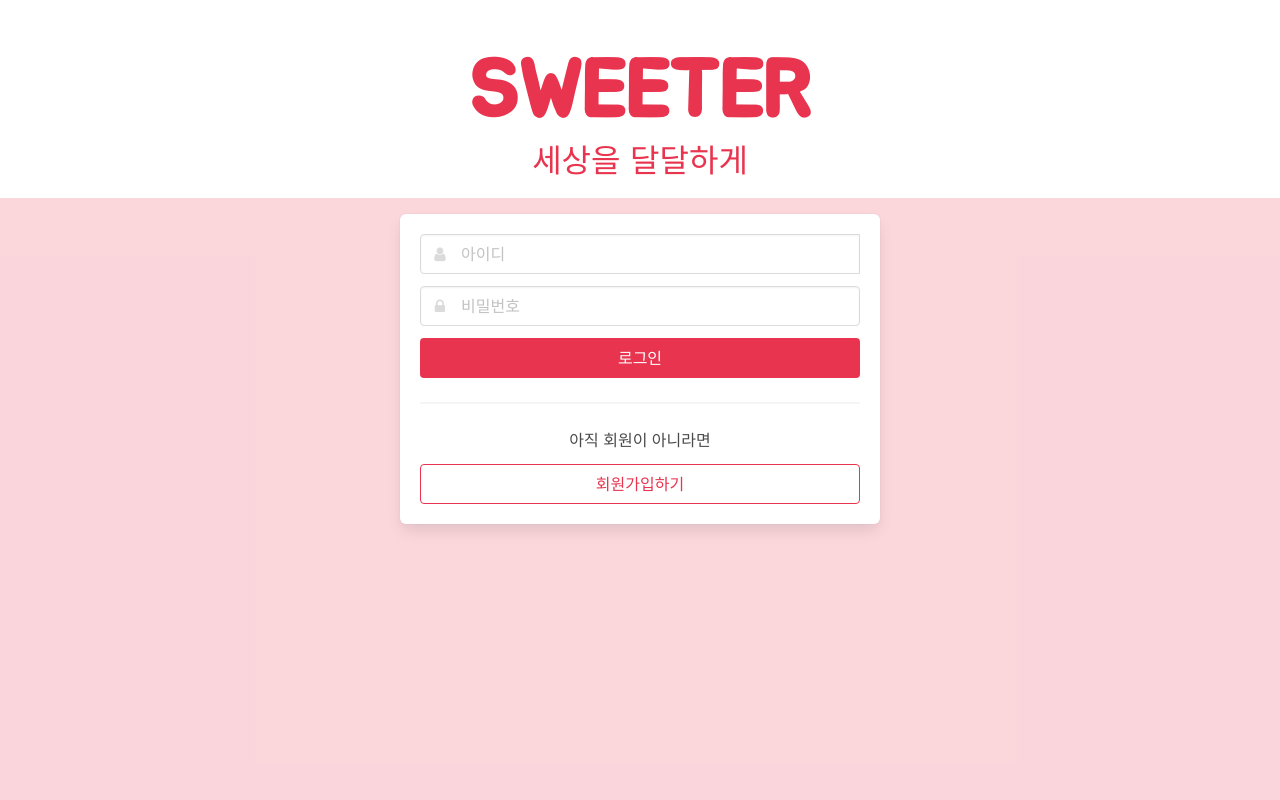
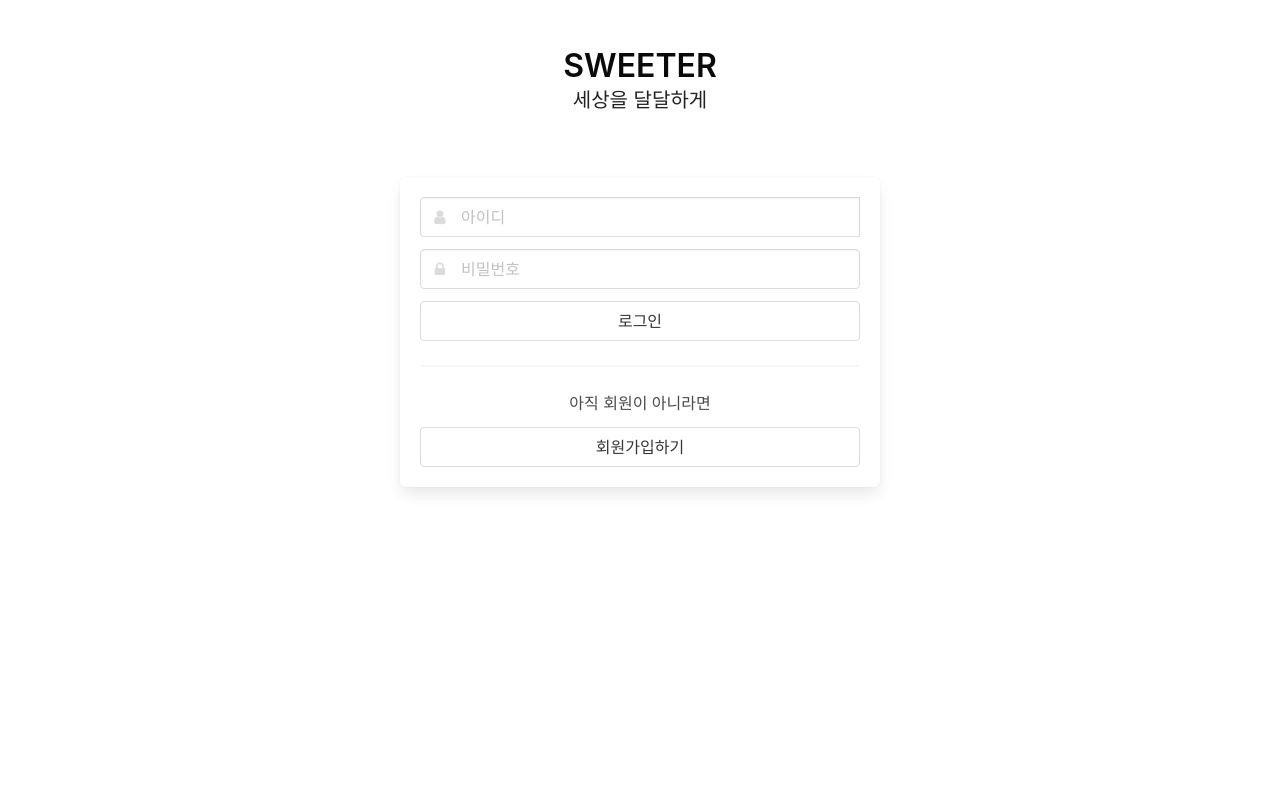
Before and after one commit to cchloe0927/week1_miniProject, a Flask app: page /login in a window 1280 px wide. Run offline with Flask 2, Linux system fonts and the light colour scheme; some libraries are stand-ins or nearby versions.

Commit message:
css입히기전 상태

```diff
--- a/templates/login.html
+++ b/templates/login.html
@@ -20,53 +20,10 @@
     <!-- JS -->
     <script src="https://ajax.googleapis.com/ajax/libs/jquery/3.4.1/jquery.min.js"></script>
     <script src="https://cdnjs.cloudflare.com/ajax/libs/jquery-cookie/1.4.1/jquery.cookie.js"></script>
-    <style>
-        body {
-            background-color: RGBA(232, 52, 78, 0.2);
-            min-height: 100vh;
-        }
 
-        .section {
-            padding: 1rem 1.5rem;
-            max-width: 750px;
-            margin: auto;
-        }
+    <link rel="stylesheet" href="{{ url_for('static', filename='css/styles.css') }}">
+    <script src="{{ url_for('static', filename='login/login.js') }}"></script>
 
-        .title {
-            font-weight: 800;
-            font-size: 5rem;
-            font-family: 'Jua', sans-serif;
-        }
-
-        .subtitle {
-            font-size: 2rem;
-            font-family: 'Jua', sans-serif;
-        }
-
-        .is-sparta {
-            color: #e8344e !important;
-        }
-
-        .button.is-sparta {
-            background-color: #e8344e;
-            border-color: transparent;
-            color: #fff !important;
-        }
-
-        .button.is-sparta.is-outlined {
-            background-color: transparent;
-            border-color: #e8344e;
-            color: #e8344e !important;
-        }
-
-        .help {
-            color: gray;
-        }
-
-        .is-hidden {
-            display: none !important;
-        }
-    </style>
 
     <script>
         // {% if msg %}
@@ -132,17 +89,11 @@
                 $("#help-password").text("비밀번호를 입력해주세요.").removeClass("is-safe").addClass("is-danger")
                 $("#input-password").focus()
                 return;
-            } else if (!is_password(password)) {
+            } else if (!is_password(password) && password.includes(username)) {
 
-                if (!is_password(password) && password.length === password) {
-                    $("#help-password").text("아이디와 같은 비밀번호입니다! ").removeClass("is-safe").addClass("is-danger")
-                )
-                    $("#input-password").focus()
-                } else {
-                    $("#help-password").text("비밀번호의 형식을 확인해주세요. 영문과 숫자 필수 포함, 특수문자(!@#$%^&*) 사용가능 8-20자").removeClass("is-safe").addClass("is-danger")
-                    $("#input-password").focus()
-                }
-                return;
+                $("#help-password").text("아이디와 같은 비밀번호 입니다").removeClass("is-safe").addClass("is-danger")
+                $("#input-password").focus()
+                return alert('아이디와 같은 비밀번호입니다')
             } else {
                 $("#help-password").text("사용할 수 있는 비밀번호입니다.").removeClass("is-danger").addClass("is-success")
             }
@@ -222,7 +173,7 @@
                     $("#help-id").removeClass("is-loading")
 
                 }
-            });
+            })
         }
 
     </script>
```
Also changed, not shown: app.py (+9 -12 lines), static/login/styles.css (added, +46 -0 lines), static/login/login.js (added), static/place_pic/place_pic-20220112181524.jpeg (added), static/place_pic/place_pic-20220112185258.png (added), static/place_pic/place_pic-20220112185459.png (added).
